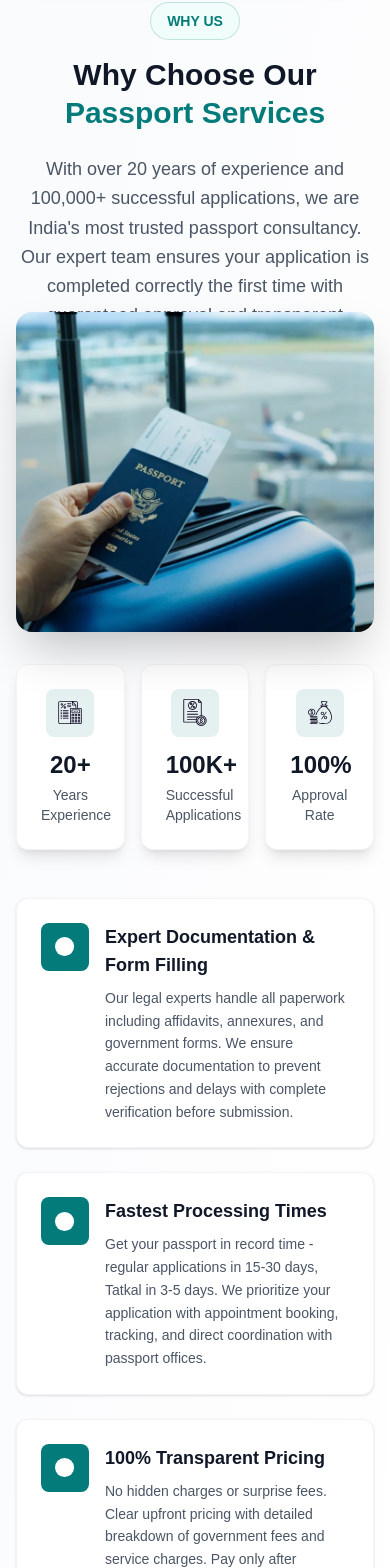
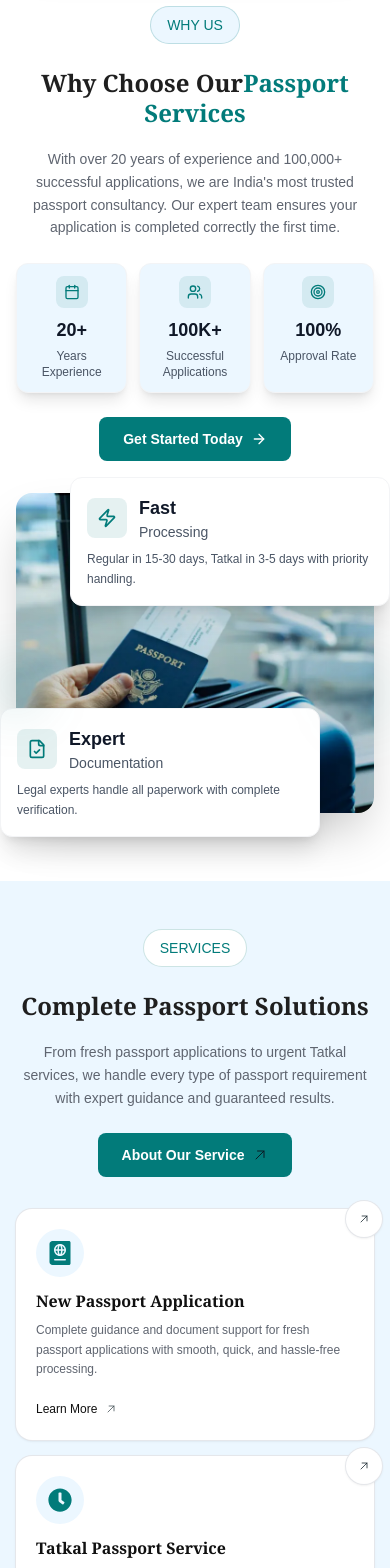
Before and after one commit to AneeVerse/rocket-passport, a Next.js app: page / in a window 390 px wide. Shown: the part 2005-3573 px from the top of the page. Built offline with nearby package versions, Linux system fonts and the light colour scheme.

Commit message:
feat(AboutUs): add lucide-react icons and redesign component
- Replace static images with dynamic Lucide icons for better maintainability
- Improve layout and responsiveness of the AboutUs section
- Add floating feature cards and decorative elements for visual appeal

```diff
--- a/package.json
+++ b/package.json
@@ -10,6 +10,7 @@
   },
   "dependencies": {
     "framer-motion": "^12.23.16",
+    "lucide-react": "^0.545.0",
     "next": "15.5.3",
     "react": "19.1.0",
     "react-dom": "19.1.0",
--- a/src/components/AboutUs.tsx
+++ b/src/components/AboutUs.tsx
@@ -1,118 +1,136 @@
 import Image from 'next/image';
+import { Calendar, Users, Target, Clock, FileCheck, Zap, DollarSign, HeadphonesIcon, ArrowRight } from 'lucide-react';
+
+type FeatureItem = {
+  icon: React.ReactNode;
+  title: string;
+  description: string;
+};
+
+const features: FeatureItem[] = [
+  {
+    icon: <FileCheck className="w-6 h-6" />,
+    title: 'Expert Documentation & Form Filling',
+    description: 'Our legal experts handle all paperwork including affidavits, annexures, and government forms. We ensure accurate documentation to prevent rejections and delays with complete verification before submission.',
+  },
+  {
+    icon: <Zap className="w-6 h-6" />,
+    title: 'Fastest Processing Times',
+    description: 'Get your passport in record time - regular applications in 15-30 days, Tatkal in 3-5 days. We prioritize your application with appointment booking, tracking, and direct coordination with passport offices.',
+  },
+  {
+    icon: <DollarSign className="w-6 h-6" />,
+    title: '100% Transparent Pricing',
+    description: 'No hidden charges or surprise fees. Clear upfront pricing with detailed breakdown of government fees and service charges. Pay only after successful application submission with money-back guarantee.',
+  },
+  {
+    icon: <HeadphonesIcon className="w-6 h-6" />,
+    title: 'End-to-End Support & Guidance',
+    description: 'Complete handholding from document collection to passport delivery. Our consultants guide you through every step with regular updates, police verification support, and doorstep document pickup/delivery services.',
+  },
+];
 
 export default function AboutUs() {
   return (
-    <section className="py-16 lg:py-24 bg-gradient-to-br from-gray-50 to-white">
-      <div className="max-w-7xl mx-auto px-4 sm:px-6 lg:px-8">
-        {/* Section Header */}
-        <div className="text-center mb-16">
-          <div className="inline-flex items-center px-4 py-2 rounded-full text-sm font-semibold mb-4 bg-teal-50 text-[#027b7a] border border-[#027b7a]/20">
+    <section className="bg-white py-12 sm:py-16 mt-5 mb-5">
+      <div className="max-w-[1420px] mx-auto px-4 sm:px-6 lg:px-12">
+        <div className="grid grid-cols-1 lg:grid-cols-12 gap-8 lg:gap-12">
+          {/* Left intro column */}
+          <div className="lg:col-span-6 flex flex-col justify-center text-center lg:text-left">
+            <div className="inline-flex items-center px-4 py-2 rounded-full text-sm font-medium mb-6 bg-[#ecf7ff] text-[#027b7a] border border-[#027b7a]/20 w-fit mx-auto lg:mx-0">
               WHY US
             </div>
-          <h2 className="text-3xl sm:text-4xl lg:text-5xl font-bold text-gray-900 mb-6 leading-tight">
-            Why Choose Our <span className="text-[#027b7a]">Passport Services</span>
+            <h2 className="text-2xl sm:text-3xl lg:text-4xl font-serif font-bold text-[#1f1f1f] leading-tight mb-5">
+              Why Choose Our
+              <br className="hidden sm:block" />
+              <span className="text-[#027b7a]">Passport Services</span>
             </h2>
-          <p className="text-lg text-gray-600 max-w-3xl mx-auto leading-relaxed">
-            With over 20 years of experience and 100,000+ successful applications, we are India&apos;s most trusted passport consultancy. Our expert team ensures your application is completed correctly the first time with guaranteed approval and transparent pricing.
+            <p className="text-sm sm:text-base text-[#5f6570] leading-relaxed mb-6 sm:mb-8 max-w-prose mx-auto lg:mx-0">
+              With over 20 years of experience and 100,000+ successful applications, we are India's most trusted passport consultancy. Our expert team ensures your application is completed correctly the first time.
             </p>
+
+            {/* Statistics Cards */}
+            <div className="grid grid-cols-3 gap-3 sm:gap-4 mb-6 sm:mb-8">
+              <div className="bg-[#ecf7ff] rounded-xl p-3 sm:p-4 shadow-lg border border-gray-100 text-center hover:shadow-xl transition-all duration-300 hover:-translate-y-1">
+                <div className="w-8 h-8 sm:w-10 sm:h-10 bg-[#027b7a]/10 rounded-lg flex items-center justify-center mx-auto mb-2">
+                  <Calendar className="w-4 h-4 sm:w-5 sm:h-5 text-[#027b7a]" />
+                </div>
+                <div className="text-lg sm:text-xl font-bold text-gray-900 mb-1">20+</div>
+                <div className="text-xs sm:text-sm text-gray-600 font-medium">Years Experience</div>
               </div>
 
-        <div className="grid grid-cols-1 lg:grid-cols-2 gap-12 lg:gap-16 items-center">
-          {/* Left Side - Image and Stats */}
-          <div className="space-y-8 -mt-28">
+              <div className="bg-[#ecf7ff] rounded-xl p-3 sm:p-4 shadow-lg border border-gray-100 text-center hover:shadow-xl transition-all duration-300 hover:-translate-y-1">
+                <div className="w-8 h-8 sm:w-10 sm:h-10 bg-[#027b7a]/10 rounded-lg flex items-center justify-center mx-auto mb-2">
+                  <Users className="w-4 h-4 sm:w-5 sm:h-5 text-[#027b7a]" />
+                </div>
+                <div className="text-lg sm:text-xl font-bold text-gray-900 mb-1">100K+</div>
+                <div className="text-xs sm:text-sm text-gray-600 font-medium">Successful Applications</div>
+              </div>
+
+              <div className="bg-[#ecf7ff] rounded-xl p-3 sm:p-4 shadow-lg border border-gray-100 text-center hover:shadow-xl transition-all duration-300 hover:-translate-y-1">
+                <div className="w-8 h-8 sm:w-10 sm:h-10 bg-[#027b7a]/10 rounded-lg flex items-center justify-center mx-auto mb-2">
+                  <Target className="w-4 h-4 sm:w-5 sm:h-5 text-[#027b7a]" />
+                </div>
+                <div className="text-lg sm:text-xl font-bold text-gray-900 mb-1">100%</div>
+                <div className="text-xs sm:text-sm text-gray-600 font-medium">Approval Rate</div>
+              </div>
+            </div>
+
+            <button className="inline-flex items-center gap-2 bg-[#027b7a] hover:bg-[#026968] text-white font-semibold py-3 px-6 rounded-lg transition-colors w-fit mx-auto lg:mx-0 text-sm sm:text-base">
+              Get Started Today
+              <ArrowRight className="w-4 h-4 sm:w-5 sm:h-5" />
+            </button>
+          </div>
+
+          {/* Right image section */}
+          <div className="lg:col-span-6 flex items-center justify-center">
+            <div className="relative w-full max-w-3xl">
               {/* Main Image */}
               <div className="relative rounded-2xl overflow-hidden shadow-2xl">
                 <Image
                   src="/images/about2.webp"
                   alt="Professional passport consultation"
-                width={600}
-                height={400}
-                className="w-full h-80 lg:h-118 object-cover"
+                  width={900}
+                  height={600}
+                  className="w-full h-80 sm:h-96 lg:h-[500px] object-cover"
                 />
                 <div className="absolute inset-0 bg-gradient-to-t from-black/20 to-transparent"></div>
               </div>
 
-            {/* Statistics Cards */}
-            <div className="grid grid-cols-3 gap-4">
-              <div className="bg-white rounded-xl p-6 shadow-lg border border-gray-100 text-center hover:shadow-xl transition-all duration-300 hover:-translate-y-1">
-                <div className="w-12 h-12 bg-[#027b7a]/10 rounded-lg flex items-center justify-center mx-auto mb-3">
-                  <Image src="/images/about/calculator1.svg" alt="Experience" width={24} height={24} />
+              {/* Floating feature cards */}
+              <div className="absolute -bottom-6 -left-4 sm:-left-6 bg-white rounded-xl p-4 sm:p-6 shadow-xl border border-gray-100 max-w-xs">
+                <div className="flex items-center gap-3 mb-2">
+                  <div className="w-10 h-10 bg-[#027b7a]/10 rounded-lg flex items-center justify-center">
+                    <FileCheck className="w-5 h-5 text-[#027b7a]" />
                   </div>
-                <div className="text-2xl font-bold text-gray-900 mb-1">20+</div>
-                <div className="text-sm text-gray-600 font-medium">Years Experience</div>
+                  <div>
+                    <div className="text-lg font-bold text-gray-900">Expert</div>
+                    <div className="text-sm text-gray-600">Documentation</div>
+                  </div>
+                </div>
+                <p className="text-xs text-gray-600 leading-relaxed">
+                  Legal experts handle all paperwork with complete verification.
+                </p>
               </div>
 
-              <div className="bg-white rounded-xl p-6 shadow-lg border border-gray-100 text-center hover:shadow-xl transition-all duration-300 hover:-translate-y-1">
-                <div className="w-12 h-12 bg-[#027b7a]/10 rounded-lg flex items-center justify-center mx-auto mb-3">
-                  <Image src="/images/about/tax-img2.svg" alt="Applications" width={24} height={24} />
+              <div className="absolute -top-4 -right-4 sm:-right-6 bg-white rounded-xl p-4 sm:p-6 shadow-xl border border-gray-100 max-w-xs">
+                <div className="flex items-center gap-3 mb-2">
+                  <div className="w-10 h-10 bg-[#027b7a]/10 rounded-lg flex items-center justify-center">
+                    <Zap className="w-5 h-5 text-[#027b7a]" />
                   </div>
-                <div className="text-2xl font-bold text-gray-900 mb-1">100K+</div>
-                <div className="text-sm text-gray-600 font-medium">Successful Applications</div>
+                  <div>
+                    <div className="text-lg font-bold text-gray-900">Fast</div>
+                    <div className="text-sm text-gray-600">Processing</div>
+                  </div>
+                </div>
+                <p className="text-xs text-gray-600 leading-relaxed">
+                  Regular in 15-30 days, Tatkal in 3-5 days with priority handling.
+                </p>
               </div>
 
-              <div className="bg-white rounded-xl p-6 shadow-lg border border-gray-100 text-center hover:shadow-xl transition-all duration-300 hover:-translate-y-1">
-                <div className="w-12 h-12 bg-[#027b7a]/10 rounded-lg flex items-center justify-center mx-auto mb-3">
-                  <Image src="/images/about/money-img1.svg" alt="Approval Rate" width={24} height={24} />
-                </div>
-                <div className="text-2xl font-bold text-gray-900 mb-1">100%</div>
-                <div className="text-sm text-gray-600 font-medium">Approval Rate</div>
-              </div>
-            </div>
-          </div>
-
-          {/* Right Side - Content */}
-          <div className="space-y-8">
-            {/* Feature List */}
-            <div className="space-y-6">
-              <div className="flex items-start gap-4 p-6 bg-white rounded-xl shadow-sm border border-gray-100 hover:shadow-md transition-shadow duration-300">
-                <div className="flex-shrink-0 w-12 h-12 bg-[#027b7a] rounded-lg flex items-center justify-center">
-                  <Image src="/images/about/check-img1.svg" alt="Check" width={20} height={20} className="filter brightness-0 invert" />
-                </div>
-                <div>
-                  <h3 className="text-lg font-semibold text-gray-900 mb-2">Expert Documentation & Form Filling</h3>
-                  <p className="text-gray-600 text-sm leading-relaxed">Our legal experts handle all paperwork including affidavits, annexures, and government forms. We ensure accurate documentation to prevent rejections and delays with complete verification before submission.</p>
-                </div>
-              </div>
-
-              <div className="flex items-start gap-4 p-6 bg-white rounded-xl shadow-sm border border-gray-100 hover:shadow-md transition-shadow duration-300">
-                <div className="flex-shrink-0 w-12 h-12 bg-[#027b7a] rounded-lg flex items-center justify-center">
-                  <Image src="/images/about/check-img1.svg" alt="Check" width={20} height={20} className="filter brightness-0 invert" />
-                </div>
-                <div>
-                  <h3 className="text-lg font-semibold text-gray-900 mb-2">Fastest Processing Times</h3>
-                  <p className="text-gray-600 text-sm leading-relaxed">Get your passport in record time - regular applications in 15-30 days, Tatkal in 3-5 days. We prioritize your application with appointment booking, tracking, and direct coordination with passport offices.</p>
-                </div>
-              </div>
-
-              <div className="flex items-start gap-4 p-6 bg-white rounded-xl shadow-sm border border-gray-100 hover:shadow-md transition-shadow duration-300">
-                <div className="flex-shrink-0 w-12 h-12 bg-[#027b7a] rounded-lg flex items-center justify-center">
-                  <Image src="/images/about/check-img1.svg" alt="Check" width={20} height={20} className="filter brightness-0 invert" />
-                </div>
-                <div>
-                  <h3 className="text-lg font-semibold text-gray-900 mb-2">100% Transparent Pricing</h3>
-                  <p className="text-gray-600 text-sm leading-relaxed">No hidden charges or surprise fees. Clear upfront pricing with detailed breakdown of government fees and service charges. Pay only after successful application submission with money-back guarantee.</p>
-                </div>
-              </div>
-
-              <div className="flex items-start gap-4 p-6 bg-white rounded-xl shadow-sm border border-gray-100 hover:shadow-md transition-shadow duration-300">
-                <div className="flex-shrink-0 w-12 h-12 bg-[#027b7a] rounded-lg flex items-center justify-center">
-                  <Image src="/images/about/check-img1.svg" alt="Check" width={20} height={20} className="filter brightness-0 invert" />
-                </div>
-                <div>
-                  <h3 className="text-lg font-semibold text-gray-900 mb-2">End-to-End Support & Guidance</h3>
-                  <p className="text-gray-600 text-sm leading-relaxed">Complete handholding from document collection to passport delivery. Our consultants guide you through every step with regular updates, police verification support, and doorstep document pickup/delivery services.</p>
-                </div>
-              </div>
-            </div>
-
-            {/* CTA Button */}
-            <div className="pt-4">
-              <button className="bg-[#027b7a] hover:bg-[#026968] text-white font-semibold py-4 px-8 rounded-xl transition-all duration-300 inline-flex items-center gap-3 text-lg shadow-lg hover:shadow-xl hover:-translate-y-0.5">
-                Get Started Today
-                <svg className="w-5 h-5" fill="none" stroke="currentColor" viewBox="0 0 24 24">
-                  <path strokeLinecap="round" strokeLinejoin="round" strokeWidth={2} d="M17 8l4 4m0 0l-4 4m4-4H3" />
-                </svg>
-              </button>
+              {/* Decorative elements */}
+              <div className="absolute top-1/2 -left-8 w-16 h-16 bg-[#027b7a]/10 rounded-full blur-xl"></div>
+              <div className="absolute bottom-1/4 -right-8 w-20 h-20 bg-[#027b7a]/5 rounded-full blur-xl"></div>
             </div>
           </div>
         </div>
```
Also changed, not shown: 1 other file (tests, documents, lock files or other folders). Lines whose indentation alone changed are shown as unchanged.
